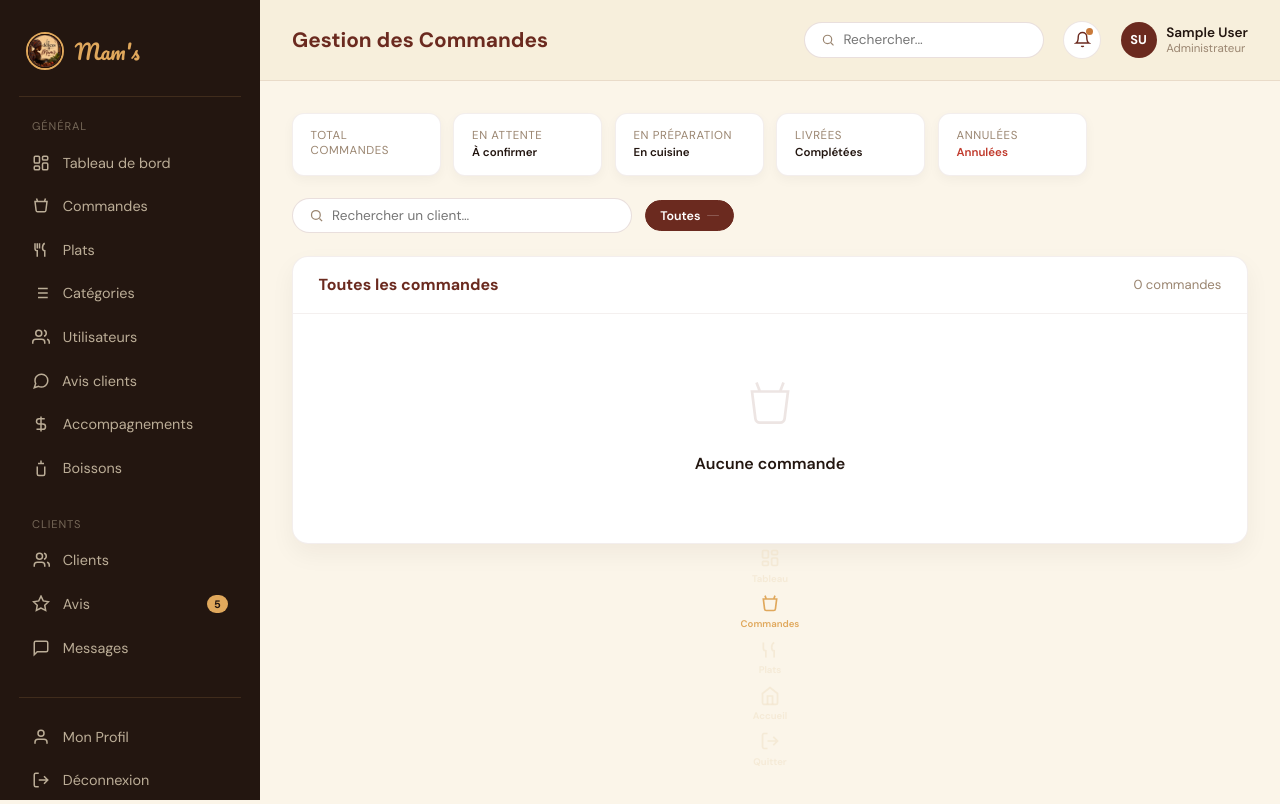
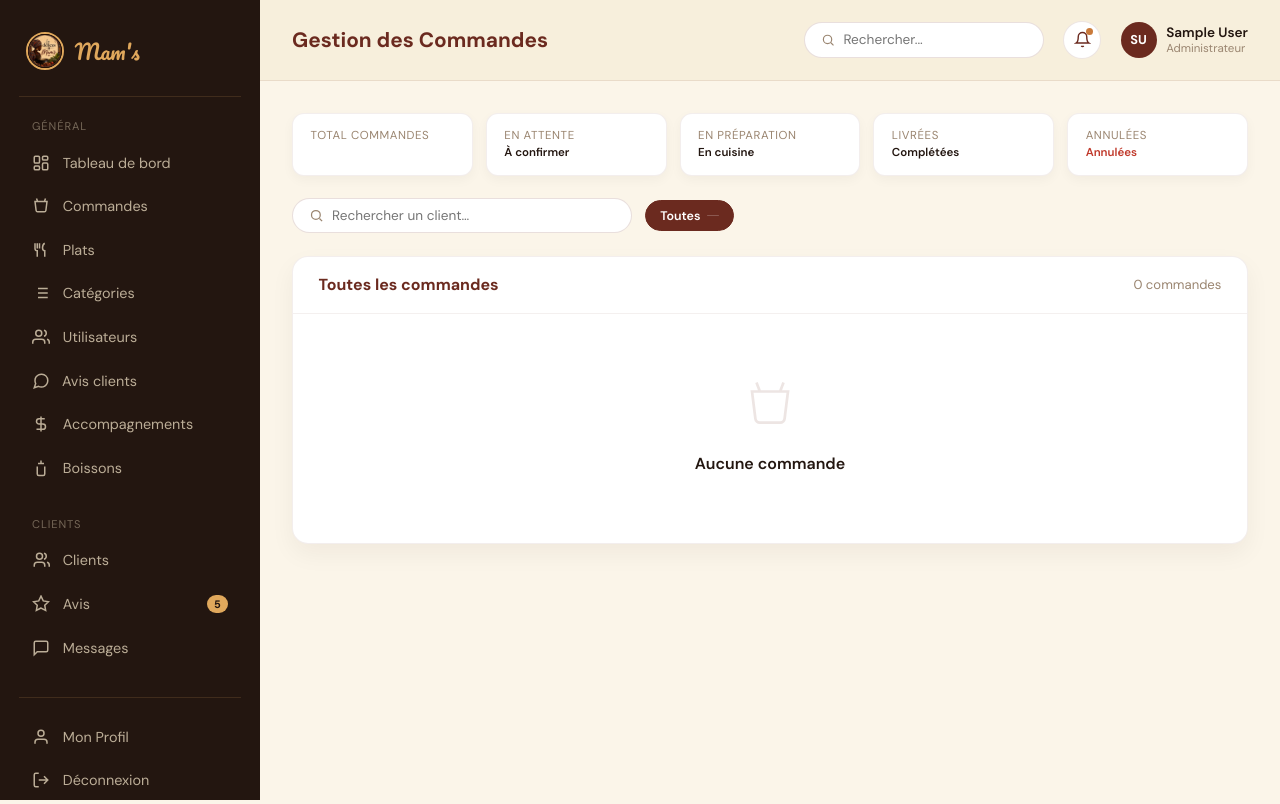
Before and after one commit to HooYia/restaurants, a Django app: template restaurants/templates/pages/dashboard/admin_dashboard/order_list.html in a window 1280 px wide. Run offline with Django 5.2, Linux system fonts and the light colour scheme; the template is opened without the code that fills it, so the values that code supplies are empty; the visitor is signed in with stand-in values (Sample User, id 1).

Commit message:
update base dashboar

```diff
--- a/restaurants/templates/pages/dashboard/admin_dashboard/order_list.html
+++ b/restaurants/templates/pages/dashboard/admin_dashboard/order_list.html
@@ -275,6 +275,8 @@
   {% endif %}
 </div>
 
+{% endblock %}
+
 {% block mobile_nav %}
 <a href="{% url 'users:admin-dashboard' %}" class="mob-nav-item">
   <svg viewBox="0 0 24 24" fill="none" stroke="currentColor" stroke-width="2"><rect x="3" y="3" width="7" height="9" rx="1.5"/><rect x="14" y="3" width="7" height="5" rx="1.5"/><rect x="14" y="12" width="7" height="9" rx="1.5"/><rect x="3" y="16" width="7" height="5" rx="1.5"/></svg>
@@ -297,5 +299,3 @@
   Quitter
 </a>
 {% endblock %}
-
-{% endblock %}
--- a/restaurants/templates/pages/dashboard/dashboard_base.html
+++ b/restaurants/templates/pages/dashboard/dashboard_base.html
@@ -197,7 +197,7 @@
   /* ---------- Mini stats (for list pages) ---------- */
   .stats-mini {
     display: grid;
-    grid-template-columns: repeat(auto-fill, minmax(140px, 1fr));
+    grid-template-columns: repeat(auto-fit, minmax(140px, 1fr));
     gap: .8rem; margin-bottom: 1.4rem;
   }
   .mini-stat {
```
